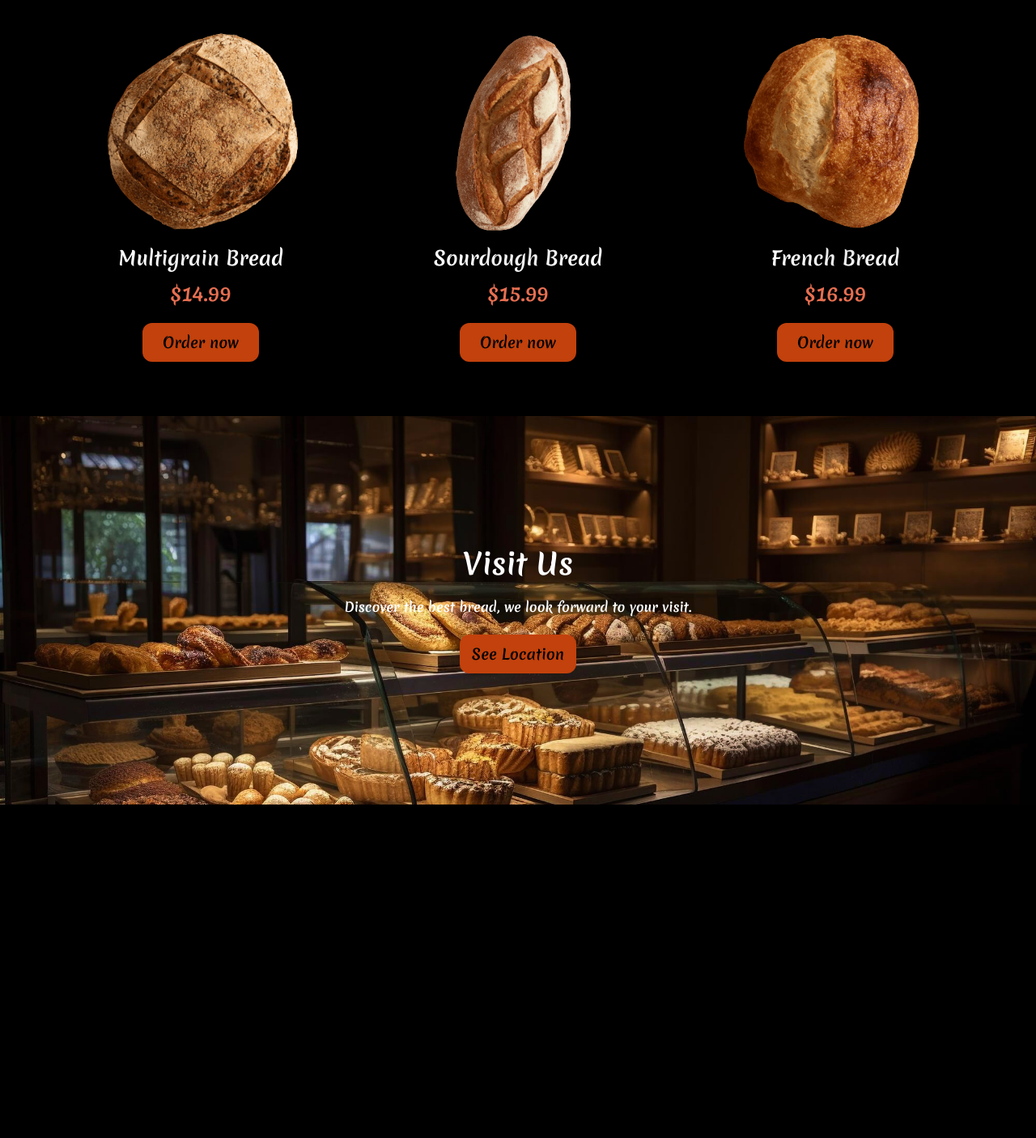
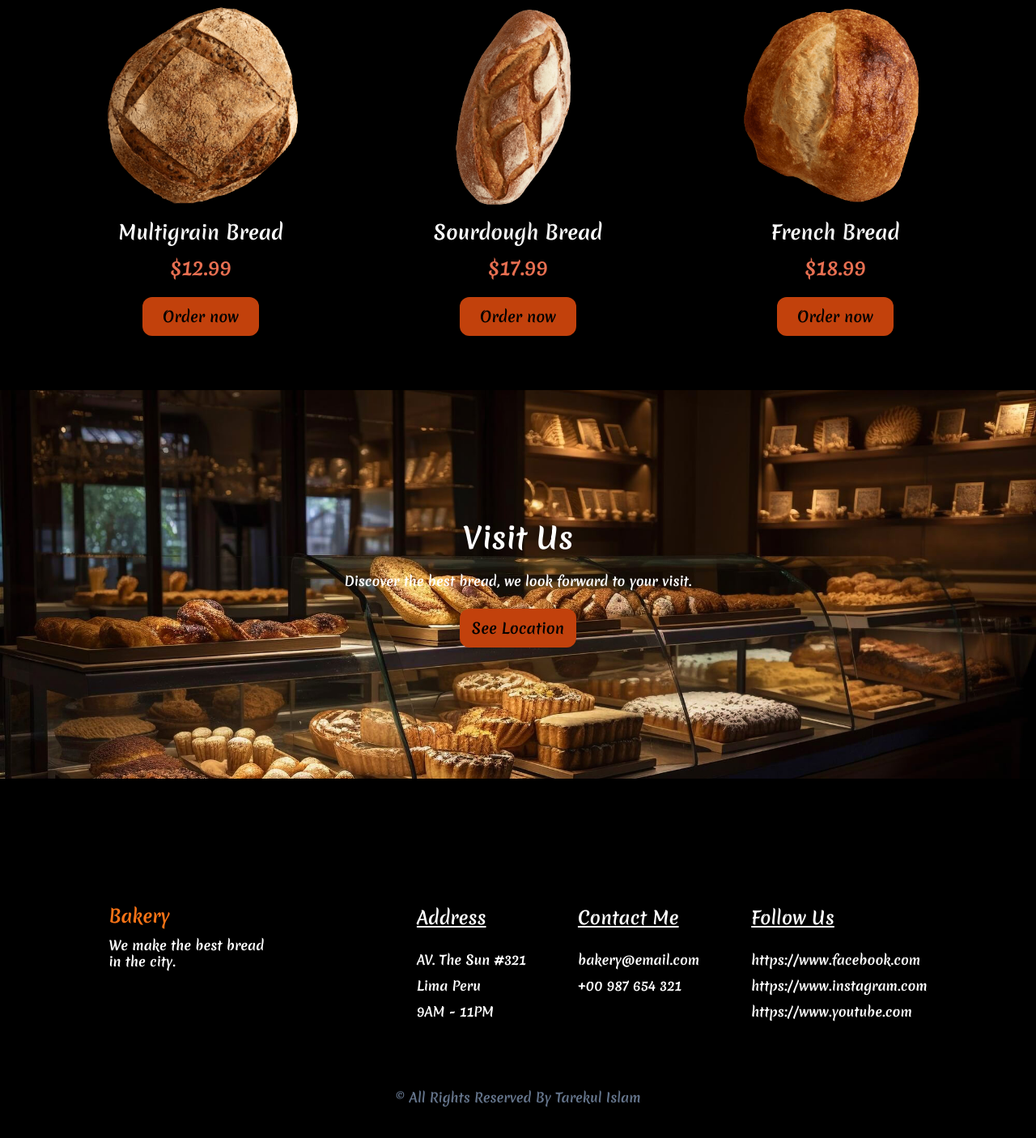
Before and after one commit to tarek9887/Bekary_Shop, a plain HTML site: page index.html in a window 1280 px wide. Shown: the part 2006-3412 px from the top of the page at 81% size. Before the commit the page ends 3000 px from the top, so only its background shows below. Drawn offline with nearby package versions, Linux system fonts and the light colour scheme.

Commit message:
footer-added

```diff
--- a/index.html
+++ b/index.html
@@ -56,9 +56,10 @@
       </div>
 
 
-       <!-- Bekary ordering part PART 01 -->
 
-      <div id="oder01" class="mt-20">
+      <!-- Bekary ordering part PART 01 -->
+
+      <div id="oder01" class="mt-12">
             <h2 class="text-4xl text-center text-white font-bold">Customer <span class="text-orange-700">Favorites</span></h2>
       </div>
 
@@ -91,38 +92,70 @@
             <div class="flex h-[450px] w-[380px]  p-2 shadow-2xl flex-col justify-center gap-3 items-center">
                   <img class="shadow-2xl transform transition duration-300 hover:scale-105 rounded-full h-64" src="img/favorite-bread-4.png" alt="">
                   <h2 class="text-white text-2xl font-bold">Multigrain Bread</h2>
-                  <div class="text-2xl font-bold text-[rgb(231,111,81)] mb-2">$14.99</div>
+                  <div class="text-2xl font-bold text-[rgb(231,111,81)] mb-2">$12.99</div>
                   <button class="font-semibold rounded-xl text-lg md:text-lg p-2.5 text-center cursor-pointer text-black bg-orange-700 w-28 md:w-36 hover:w-32 shadow-2xl hover:bg-orange-500">Order now</button>
             </div>
             <div class="flex h-[450px] w-[380px] p-2 shadow-2xl flex-col justify-center gap-3 items-center">
                   <img class="shadow-2xl transform transition duration-300 hover:scale-105 rounded-full h-64" src="img/favorite-bread-5.png" alt="">
                   <h2 class="text-white text-2xl font-bold">Sourdough Bread</h2>
-                  <div class="text-2xl font-bold text-[rgb(231,111,81)] mb-2">$15.99</div>
+                  <div class="text-2xl font-bold text-[rgb(231,111,81)] mb-2">$17.99</div>
                   <button class="font-semibold rounded-xl text-lg md:text-lg p-2.5 text-center cursor-pointer text-black bg-orange-700 w-28 md:w-36 hover:w-32 shadow-2xl hover:bg-orange-500">Order now</button>
             </div>
             <div class="flex h-[450px] w-[380px] p-2 shadow-2xl flex-col justify-center gap-3 items-center">
                   <img class="shadow-2xl transform transition duration-300 hover:scale-105 rounded-full h-64" src="img/favorite-bread-6.png" alt="">
                   <h2 class="text-white text-2xl font-bold">French Bread</h2>
-                  <div class="text-2xl font-bold text-[rgb(231,111,81)] mb-2">$16.99</div>
+                  <div class="text-2xl font-bold text-[rgb(231,111,81)] mb-2">$18.99</div>
                   <button class="font-semibold rounded-xl text-lg md:text-lg p-2.5 text-center cursor-pointer text-black bg-orange-700 w-28 md:w-36 hover:w-32 shadow-2xl hover:bg-orange-500">Order now</button>
             </div>
       </div>
 
 
+      <!-- Visit Section added -->
 
       <div id="Visit" class="bg-[url('img/visit-bg.jpg')] flex flex-col items-center text-center justify-center h-[480px] w-full bg-cover mt-12">
             <div class="leading-5">
                   <h2 class="text-4xl text-center mb-6 text-white font-bold">Visit Us</span></h2>
                   <p class="mb-6">Discover the best bread, we look forward to your visit.</p>
-                  <button class="font-semibold rounded-xl text-lg md:text-lg p-2.5 text-center cursor-pointer text-black bg-orange-700 w-28 md:w-36 hover:w-40 shadow-2xl hover:bg-orange-500">See Location</button>
+                  <button class="font-semibold rounded-xl text-lg transform transition duration-300 hover:scale-105 md:text-lg p-2.5 text-center cursor-pointer text-black bg-orange-700 w-32 md:w-36 hover:w-36 shadow-2xl hover:bg-orange-500">See Location</button>
             </div>
       </div>
 
 
+      <!-- Footer Section added -->
 
-
-
-
+      <div id="footer" class="mt-20 mb-5 p-10 flex flex-row justify-around text-sm md:text-[16px] h-auto bg-black text-white">
+         <div class="flex flex-col gap-4">
+            <h3 class="cursor-pointer text-[22px] mt-10 text-orange-500 transform transition duration-300 hover:scale-105 hover:text-orange-500">Bakery</h3>
+            <p>We make the best bread <br> in the city.</p>
+         </div>
+         <div class="flex flex-row gap-16">
+            <div class="mt-9">
+               <ul class="leading-8">
+                  <li class="font-semibold underline text-[22px] mb-5">Address</li>
+                  <li class="text-[16px]">AV. The Sun #321 <br> Lima Peru</li>
+                  <li class="text-[16px]">9AM - 11PM</li>
+               </ul>
+           </div>
+           <div class="mt-9">
+              <ul class="leading-8">
+                <li class="font-semibold underline text-[22px] mb-5">Contact Me</li>
+                <li class="text-[16px]">bakery@email.com</li>
+                <li class="text-[16px]"> +00 987 654 321</li>
+              </ul>
+           </div>
+           <div class="mt-9">
+              <ul class="leading-8">
+                <li class="font-semibold underline text-[22px] mb-5">Follow Us</li>
+                <li class="text-[16px]">https://www.facebook.com</li>
+                <li class="text-[16px]">https://www.instagram.com</li>
+                <li class="text-[16px]">https://www.youtube.com</li>
+              </ul>
+           </div>
+         </div>
+      </div>
+      <div id="copyrightt" class="bg-black mb-5 p-5 text-center">
+         <p class="text-slate-500 text-sm md:text-[16px]">&#169; All Rights Reserved By Tarekul Islam</p>
+      </div>
 
 </body>
 </html>
--- a/style.css
+++ b/style.css
@@ -38,3 +38,20 @@
   font-weight: bold;
   font-style: normal;
 }
+#footer{
+   font-family: "Merienda", cursive;
+  font-weight: bold;
+  font-style: normal;
+}
+
+#copyrightt{
+  font-family: "Merienda", cursive;
+  font-weight: bold;
+  font-style: normal;
+}
+
+#Delievery{
+  font-family: "Merienda", cursive;
+  font-weight: bold;
+  font-style: normal;
+}
```
Also changed, not shown: img/contact-img.png (added).
